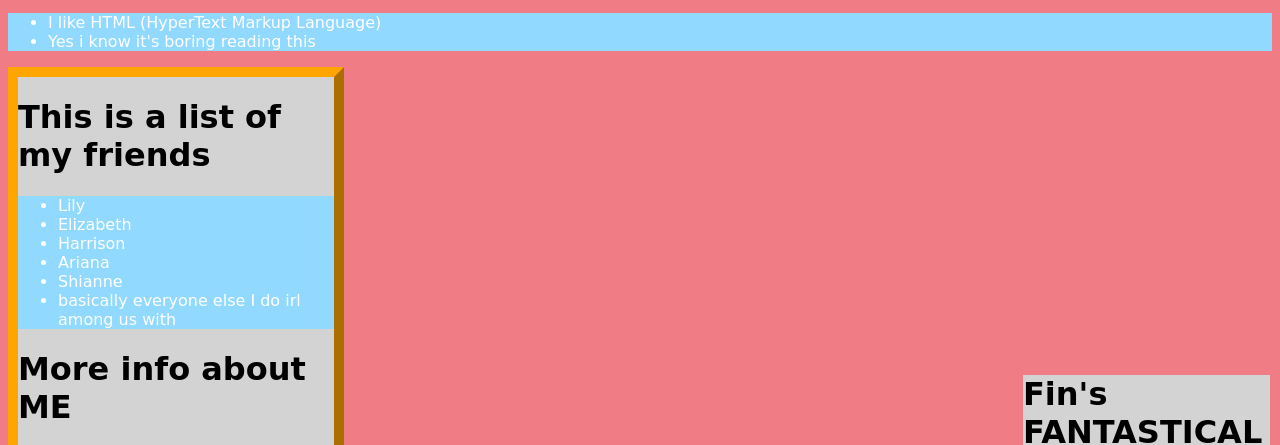
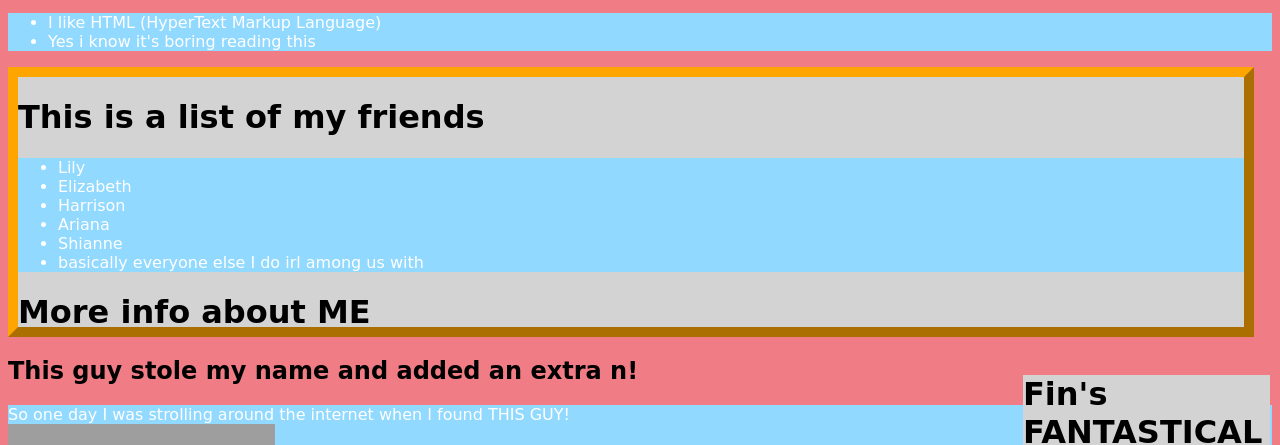
Before and after one commit to ctm28/ctm28.github.io, a plain HTML site: page index.html in a window 1280 px wide. Shown: the part 300-745 px from the top of the page. Drawn offline with Linux system fonts and the light colour scheme; grey boxes are pictures that could not be loaded.

Commit message:
Update index.html

```diff
--- a/index.html
+++ b/index.html
@@ -8,9 +8,10 @@
 <style>
 
 	#this-paragraph{background-color:lightgray;
-			width:25%;
-			overflow:auto;
+			width:97%;
+			overflow-y:auto;
 			border:10px outset orange;
+			height:250px;
 	}
 
 #title{position:fixed;
@@ -64,7 +65,7 @@ background-color:rgb(145, 217, 255);}
 	<h2>This guy stole my name and added an extra n!</h2>
 
 	<p>So one day I was strolling around the internet when I found THIS GUY!
-		<br><img src="https://upload.wikimedia.org/wikipedia/en/thumb/e/e5/FinnAdventureTime.png/150px-FinnAdventureTime.png" alt="Finn, adventure time. height="200"><br>
+		<br><img src="https://upload.wikimedia.org/wikipedia/en/thumb/e/e5/FinnAdventureTime.png/150px-FinnAdventureTime.png" alt="Finn, adventure time." height="200"><br>
 			WHY STEAL MY NAME!!!</p>
 
 <a href="https://scratch.mit.edu/" target="_blank">Here's a link to a great website!</a>
```
